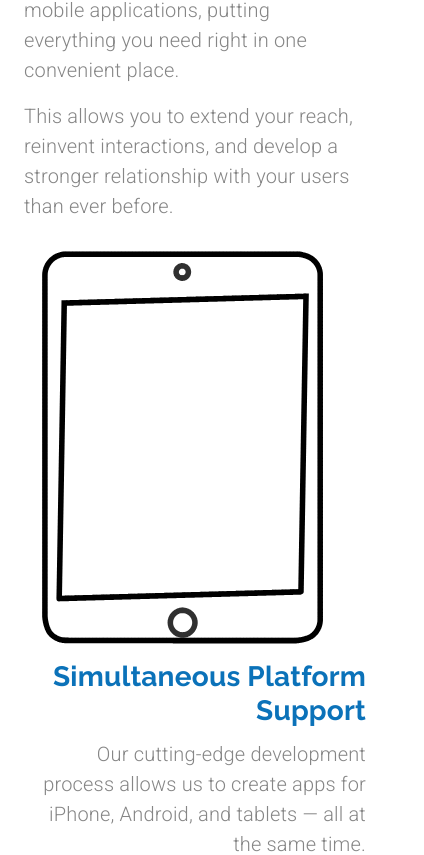
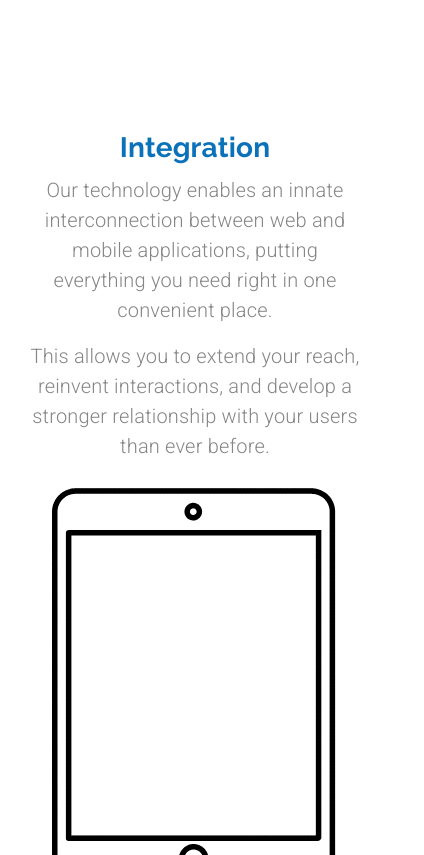
Before and after one commit to daw-maj-pl/arcdevelopment, a React (Create React App) app: page /mobileapps in a window 390 px wide. Shown: the part 729-1584 px from the top of the page, 424 px wide, since content can reach past the window. Built offline with nearby package versions, Linux system fonts and the light colour scheme.

Commit message:
Add some responsiveness

```diff
--- a/src/components/MobileApps.js
+++ b/src/components/MobileApps.js
@@ -14,6 +14,8 @@ import access from '../assets/extendAccess.svg';
 import engagement from '../assets/increaseEngagement.svg';
 
 import integrationAnimation from '../animations/integrationAnimation/data.json';
+
+import CallToAction from './ui/CallToAction'
 
 const useStyles = makeStyles(theme => ({
   heading: {
@@ -35,6 +37,7 @@ export default function MobileApps(props) {
   const classes = useStyles();
   const theme = useTheme();
   const matchesMD = useMediaQuery(theme.breakpoints.down('md'));
+  const matchesSM = useMediaQuery(theme.breakpoints.down('sm'));
   const matchesXS = useMediaQuery(theme.breakpoints.down('xs'));
 
   const defaultOptions = {
@@ -117,20 +120,38 @@ export default function MobileApps(props) {
           </Grid>
         </Hidden>
       </Grid>
-      <Grid item container direction="row" className={classes.rowContainer}>
+      <Grid
+        item
+        container
+        direction={matchesSM ? 'column' : 'row'}
+        style={{ margin: '15em 0' }}
+        className={classes.rowContainer}
+      >
         <Grid item container direction="column" md>
           <Grid item>
-            <Typography variant="h4" gutterBottom>
+            <Typography
+              align={matchesSM ? 'center' : undefined}
+              variant="h4"
+              gutterBottom
+            >
               Integration
             </Typography>
           </Grid>
           <Grid item>
-            <Typography variant="body1" paragraph>
+            <Typography
+              align={matchesSM ? 'center' : undefined}
+              variant="body1"
+              paragraph
+            >
               Our technology enables an innate interconnection between web and
               mobile applications, putting everything you need right in one
               convenient place.
             </Typography>
-            <Typography variant="body1" paragraph>
+            <Typography
+              align={matchesSM ? 'center' : undefined}
+              variant="body1"
+              paragraph
+            >
               This allows you to extend your reach, reinvent interactions, and
               develop a stronger relationship with your users than ever before.
             </Typography>
@@ -139,7 +160,13 @@ export default function MobileApps(props) {
         <Grid item md>
           <Lottie options={defaultOptions} style={{ maxWidth: '20em' }} />
         </Grid>
-        <Grid item container direction="column" md align="right">
+        <Grid
+          item
+          container
+          direction="column"
+          md
+          align={matchesSM ? 'center' : 'right'}
+        >
           <Grid item>
             <Typography variant="h4" gutterBottom>
               Simultaneous Platform Support
@@ -157,7 +184,13 @@ export default function MobileApps(props) {
           </Grid>
         </Grid>
       </Grid>
-      <Grid item container direction="row" className={classes.rowContainer}>
+      <Grid
+        item
+        container
+        direction={matchesMD ? 'column' : 'row'}
+        className={classes.rowContainer}
+        style={{ marginBottom: '15em' }}
+      >
         <Grid item container direction="column" alignItems="center" md>
           <Grid item>
             <Typography align="center" variant="h4" gutterBottom>
@@ -168,7 +201,14 @@ export default function MobileApps(props) {
             <img src={swiss} alt="swiss army knife" />
           </Grid>
         </Grid>
-        <Grid item container direction="column" alignItems="center" md>
+        <Grid
+          item
+          container
+          direction="column"
+          alignItems="center"
+          md
+          style={{ margin: `${matchesMD ? '10em' : 0} 0` }}
+        >
           <Grid item>
             <Typography align="center" variant="h4" gutterBottom>
               Extend Access
@@ -178,7 +218,7 @@ export default function MobileApps(props) {
             <img
               src={access}
               alt="tear-one-off sign"
-              style={{ maxWidth: '25em' }}
+              style={{ maxWidth: matchesXS ? '20em' : '28em' }}
             />
           </Grid>
         </Grid>
@@ -193,6 +233,9 @@ export default function MobileApps(props) {
           </Grid>
         </Grid>
       </Grid>
+      <Grid item>
+        <CallToAction setValue={props.setValue} />
+      </Grid>
     </Grid>
   );
 }
```
